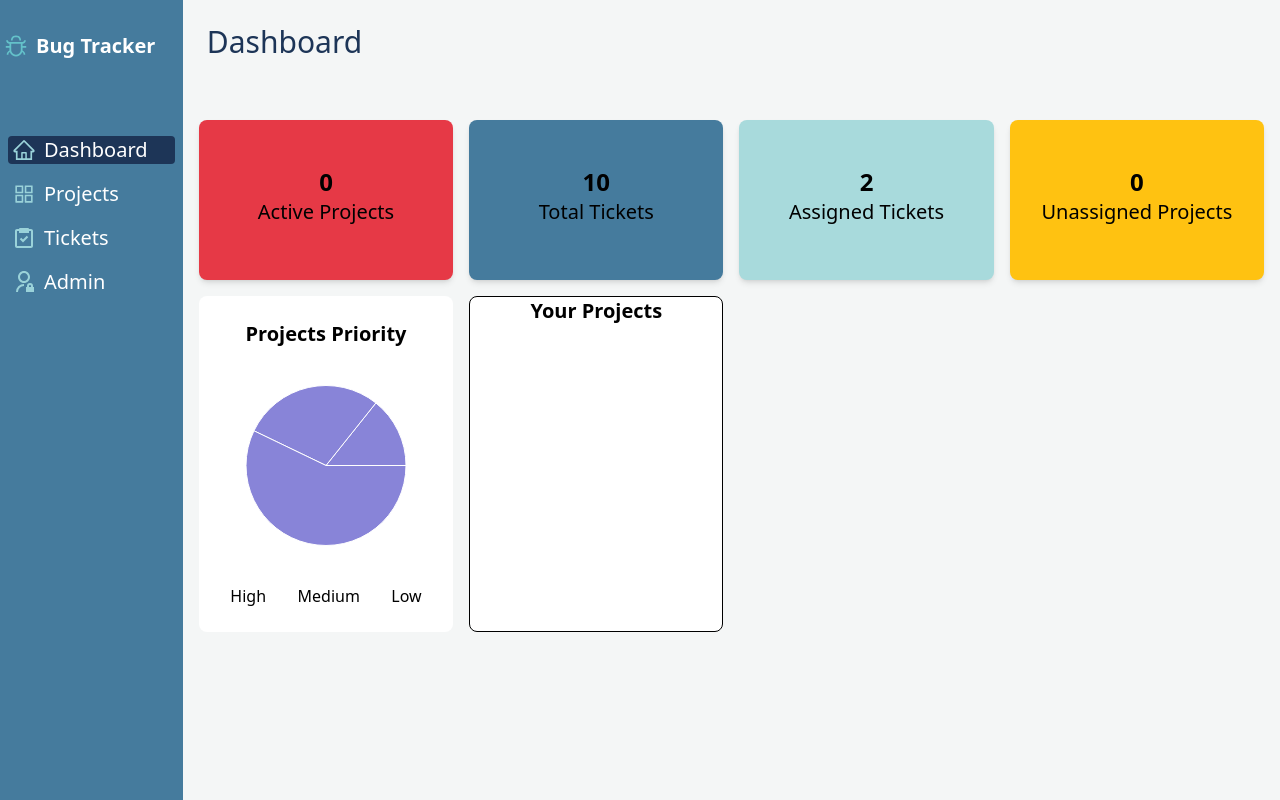
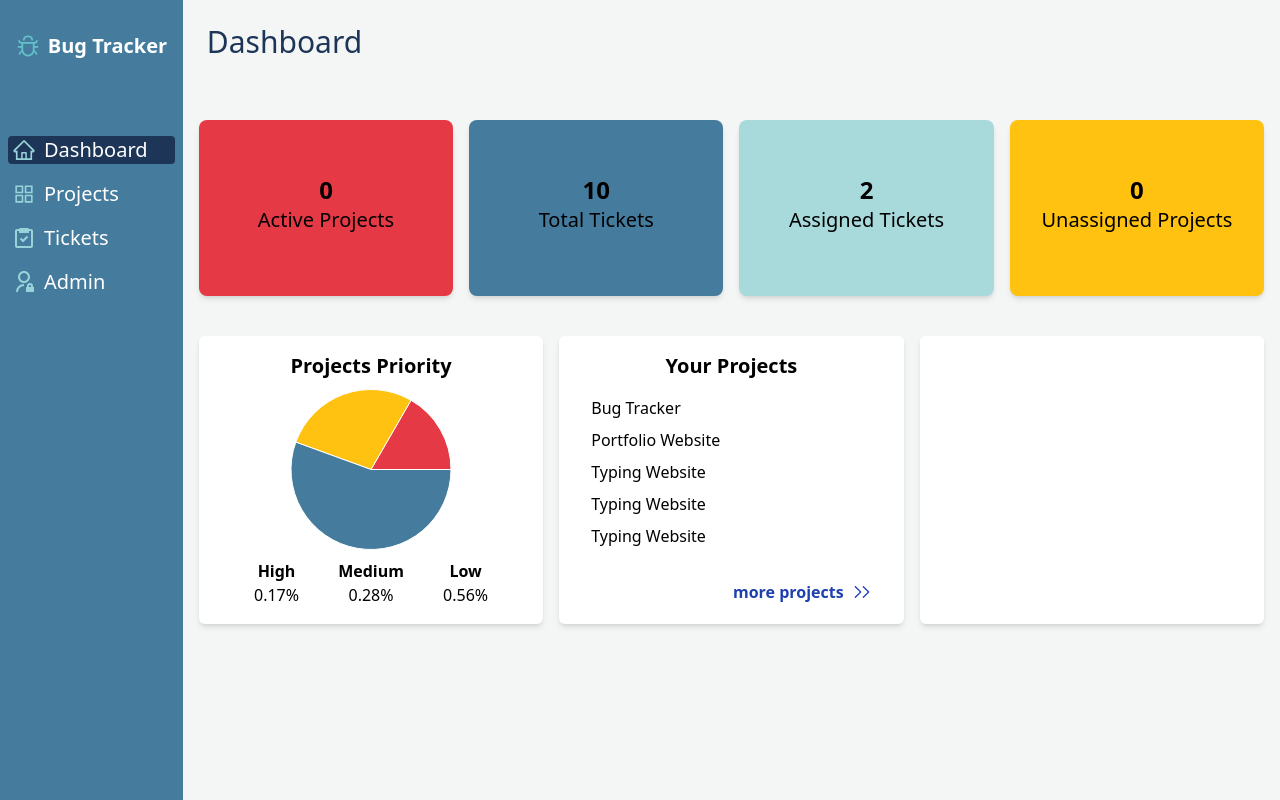
Before and after one commit to Ayomide4/bug-tracker, a React (Vite) app: page / in a window 1280 px wide. Built offline with nearby package versions, Linux system fonts and the light colour scheme.

Commit message:
fix chart add projects list

```diff
--- a/src/components/Dashboard.tsx
+++ b/src/components/Dashboard.tsx
@@ -1,44 +1,78 @@
 import React from 'react'
 import Projects from './Projects'
 import {PieChartComp} from './PieChart'
-import data01 from '../tempData'
+import {data01, projectList} from '../tempData'
+import {RxDoubleArrowRight} from 'react-icons/rx'
 
 
 export const Dashboard = () => {
+
+  const sum = data01.reduce((accumulator, object) => {
+    return accumulator + object.value;
+  }, 0)
+
+
   return (
     <div className='w-full h-full bg-[#F4F6F6]'>
       <h2 className='text-3xl font-medium text-[#1D3557] mx-6 mt-6 mb-10'>Dashboard</h2>
-      <div className="grid grid-cols-4 grid-rows-3 gap-4 max-w-full mx-4 pt-5">
-        <div className='bg-[#E63946] h-40 rounded-lg shadow-md flex flex-col justify-center items-center'>
+      <div className="grid grid-cols-4 gap-4 max-w-full mx-4 pt-5">
+        <div className='bg-[#E63946] h-44 rounded-lg shadow-md flex flex-col justify-center items-center'>
             <h2 className='text-black text-2xl text-center font-bold'>0</h2>
             <h2 className='text-center text-black text-xl mb-2'>Active Projects</h2>
         </div>
-        <div className='bg-[#457b9d] h-40 rounded-lg shadow-md flex flex-col justify-center items-center'>
+        <div className='bg-[#457b9d] h-44 rounded-lg shadow-md flex flex-col justify-center items-center'>
             <h2 className='text-black text-2xl text-center font-bold'>10</h2>
             <h2 className='text-center text-black text-xl mb-2'>Total Tickets</h2>
         </div>
-        <div className='bg-[#A8DADC] h-40 rounded-lg shadow-md flex flex-col justify-center items-center'>
+        <div className='bg-[#A8DADC] h-44 rounded-lg shadow-md flex flex-col justify-center items-center'>
             <h2 className='text-black text-2xl text-center font-bold'>2</h2>
             <h2 className='text-center text-black text-xl mb-2'>Assigned Tickets</h2>
         </div>
-        <div className='bg-[#FFC211] h-40 rounded-lg shadow-md flex flex-col justify-center items-center'>
+        <div className='bg-[#FFC211] h-44 rounded-lg shadow-md flex flex-col justify-center items-center'>
             <h2 className='text-black text-2xl text-center font-bold'>0</h2>
             <h2 className='text-center text-black text-xl mb-2'>Unassigned Projects</h2>
         </div>
+      </div>
 
       {/* second row */}
-      <div className='rounded-lg flex flex-col justify-center items-center row-span-2 bg-white m-0 p-0'>
-        <h2 className='text-xl font-semibold'>Projects Priority</h2>
-        <PieChartComp data={data01}/>
-        <div className="flex w-full justify-evenly">
-          <h3>High</h3>
-          <h3>Medium</h3>
-          <h3>Low</h3>
+
+      <div className='mt-10 mx-4 grid grid-rows-2 grid-cols-3 gap-4 h-72'>
+        <div className=' bg-white rounded-md row-span-2 p-4 shadow-md'>
+          <h2 className='text-xl font-semibold text-center'>Projects Priority</h2>
+          <PieChartComp data={data01}/>
+          <div className="flex w-full justify-evenly">
+
+
+              {data01.map((entry, index)=>{
+                return (
+                <div className='flex flex-col justify-center items-center' key={index}>
+                  <h2 className='font-semibold'>{entry.name}</h2>
+                  <h2>{`${(entry.value/sum).toFixed(2)}%`}</h2>
+                </div>
+                )
+              })}
+          </div>
         </div>
-      </div>
-      <div className='rounded-lg flex flex-col  items-center row-span-2 bg-white m-0 p-0 border border-black'>
-        <h2 className='text-xl font-semibold'>Your Projects</h2>
-      </div>
+        <div className=' bg-white rounded-md row-span-2 shadow-md'>
+          <h2 className='text-xl text-center font-semibold p-4'>Your Projects</h2>
+          <div className='flex flex-col px-8'>
+            {projectList.map((entry:string, index:number) => {
+              return (
+                <li key={index} className='list-none mb-2'>
+                  <a href='#' className='decoration-none'>{entry}</a>
+                </li>
+              )
+            })}
+            <div className=''>
+              <a href='/projects' className='text-blue-800 font-semibold text-md mt-6 flex justify-end items-center'>
+                <h2 className='mr-2'>more projects</h2>
+                <RxDoubleArrowRight size={20} color='#1F41AF'/>
+              </a>
+            </div>
+
+          </div>
+        </div>
+        <div className='bg-white rounded-md row-span-2 shadow-md'></div>
       </div>
     </div>
   )
--- a/src/components/Navbar.tsx
+++ b/src/components/Navbar.tsx
@@ -11,7 +11,6 @@ import { useState } from 'react'
 
 
 export const Navbar = () => {
-
   const [toggle, setToggle] = useState<boolean>(true)
   const Menu: Array<string> = ["Dashboard","Projects", "Tickets", "Admin"]
   const Icons = [
@@ -21,22 +20,22 @@ const Icons = [
     <RiAdminLine size='24' color='#9AD2D9'/>
   ]
 
-
-
   function CustomLink(item:string, index:number){
     const resolvedPath = useResolvedPath(renderSwitch(index))
     const isActive = useMatch({path: resolvedPath.pathname, end: true})
     return (
+
+      //IF THE NAV BECOMES UNRESPONSIVE IT'S BECAUSE I SWAPPED LI WITH LINK CHECK GIT LOGS
+        <li key={index} className={`flex items-center gap-2 cursor-pointer mx-2 px-1 mt-4 rounded ${isActive ? 'bg-[#1D3557]': null}`}>
           <Link to={renderSwitch(index)}>
-      <li key={item} className={`flex items-center gap-2 cursor-pointer mx-2 px-1 mt-4 rounded ${isActive ? 'bg-[#1D3557]': null}`}>
+            <div className='flex items-center gap-2'>
               {Icons[index]}
               <h2 className='w-fit flex xl:text-xl text-white' key={item}>{item}</h2>
+            </div>
+          </Link>
         </li>
-    </Link>
     )
   }
-
-
 
   function renderSwitch(index:number):string{
     switch(index){
@@ -57,12 +56,11 @@ function renderSwitch(index:number):string{
     }
   }
 
-
   return (
     <section className='flex flex-col w-1/6 bg-[#457b9d] max-h-screen'>
       <div className='mt-4 flex flex-col gap-5 relative pt-4 w-full'>
         <Link to='/'>
-          <span className='flex items-center gap-2 cursor-pointer mb-10  px-1'>
+          <span className='flex items-center justify-center gap-2 cursor-pointer mb-10 '>
               <AiOutlineBug  size='24' color='#64C2CA'/>
               <h2 className='w-fit flex xl:text-xl font-bold text-white'>Bug Tracker</h2>
           </span>
--- a/src/components/PieChart.tsx
+++ b/src/components/PieChart.tsx
@@ -1,28 +1,49 @@
 import { PureComponent } from 'react';
-import { PieChart, Pie, Tooltip, ResponsiveContainer } from 'recharts';
+import { PieChart, Pie, Tooltip, ResponsiveContainer, Cell } from 'recharts';
 
 
 
 export function PieChartComp(props:any) {
   const demoUrl = 'https://codesandbox.io/s/two-simple-pie-chart-otx9h';
+  const colors: string[] = ['#E63946', '#FFC211', '#457B9D']
 
 
 
     return (
       <ResponsiveContainer width="100%" height="70%">
-        <PieChart width={400} height={400} >
+        <PieChart width={400} height={400}>
           <Pie
-            dataKey="value"
-            isAnimationActive={true}
             data={props.data}
             cx="50%"
             cy="50%"
+            labelLine={false}
             outerRadius={80}
             fill="#8884d8"
-          />
-          <Tooltip />
+            dataKey="value"
+            isAnimationActive={true}
+          >
+            {props.data.map((entry:any, index:number) => (
+              <Cell key={`cell-${index}`} fill={colors[index % colors.length]} />
+            ))}
+          </Pie>
+          <Tooltip/>
         </PieChart>
       </ResponsiveContainer>
-    );
+      );
+    }
 
-}
+    //   <ResponsiveContainer width="100%" height="70%">
+    //     <PieChart width={400} height={400} >
+    //       <Pie
+    //         dataKey="value"
+    //         isAnimationActive={true}
+    //         data={props.data}
+    //         cx="50%"
+    //         cy="50%"
+    //         outerRadius={80}
+
+    //       />
+
+    //       <Tooltip />
+    //     </PieChart>
+    //   </ResponsiveContainer>
--- a/src/tempData.tsx
+++ b/src/tempData.tsx
@@ -1,10 +1,16 @@
 
 
 
-const data01: {name: string, value:number}[] = [
-  { name: 'High', value: 5 },
+export const data01: {name: string, value:number}[] = [
+  { name: 'High', value: 6 },
   { name: 'Medium', value: 10 },
   { name: 'Low', value: 20 },
 ];
 
-export default data01
+export const projectList: string[] = [
+  'Bug Tracker',
+  'Portfolio Website',
+  'Typing Website',
+  'Typing Website',
+  'Typing Website'
+]
```
Lines whose indentation alone changed are shown as unchanged.
